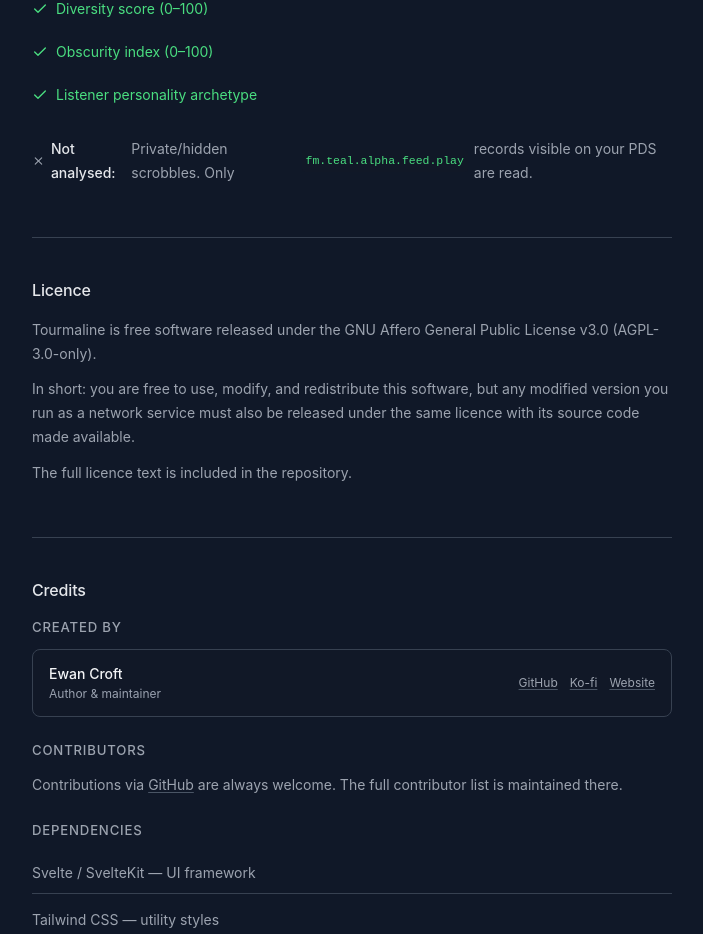
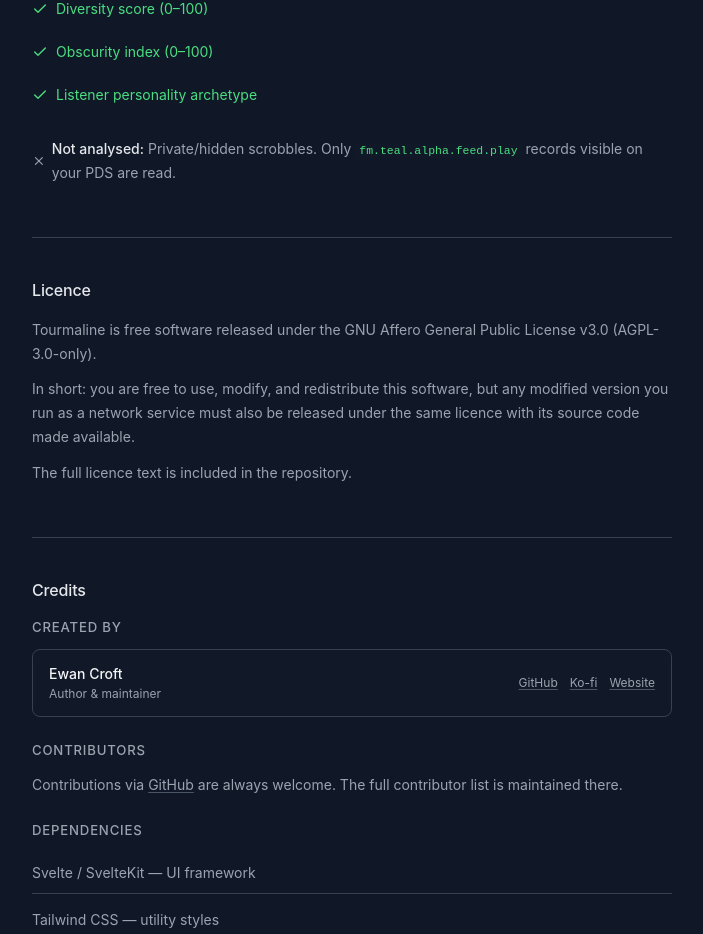
Before and after one commit to ewanc26/tourmaline, a SvelteKit app: page /about in a window 1280 px wide. Shown: the part 1560-2494 px from the top of the page, without its empty margins (288-991 px from the left). Built offline with nearby package versions, Linux system fonts and the light colour scheme.

Commit message:
fix: wrap not-analysed text in span to prevent line break

```diff
--- a/src/routes/about/+page.svelte
+++ b/src/routes/about/+page.svelte
@@ -122,8 +122,7 @@
 
 		<p class="flex items-center gap-1.5 text-sm text-gray-400">
 			<X size={16} />
-			<strong class="text-gray-200">Not analysed:</strong> Private/hidden scrobbles.
-			Only <code>fm.teal.alpha.feed.play</code> records visible on your PDS are read.
+			<span><strong class="text-gray-200">Not analysed:</strong> Private/hidden scrobbles. Only <code>fm.teal.alpha.feed.play</code> records visible on your PDS are read.</span>
 		</p>
 	</section>
 
```
